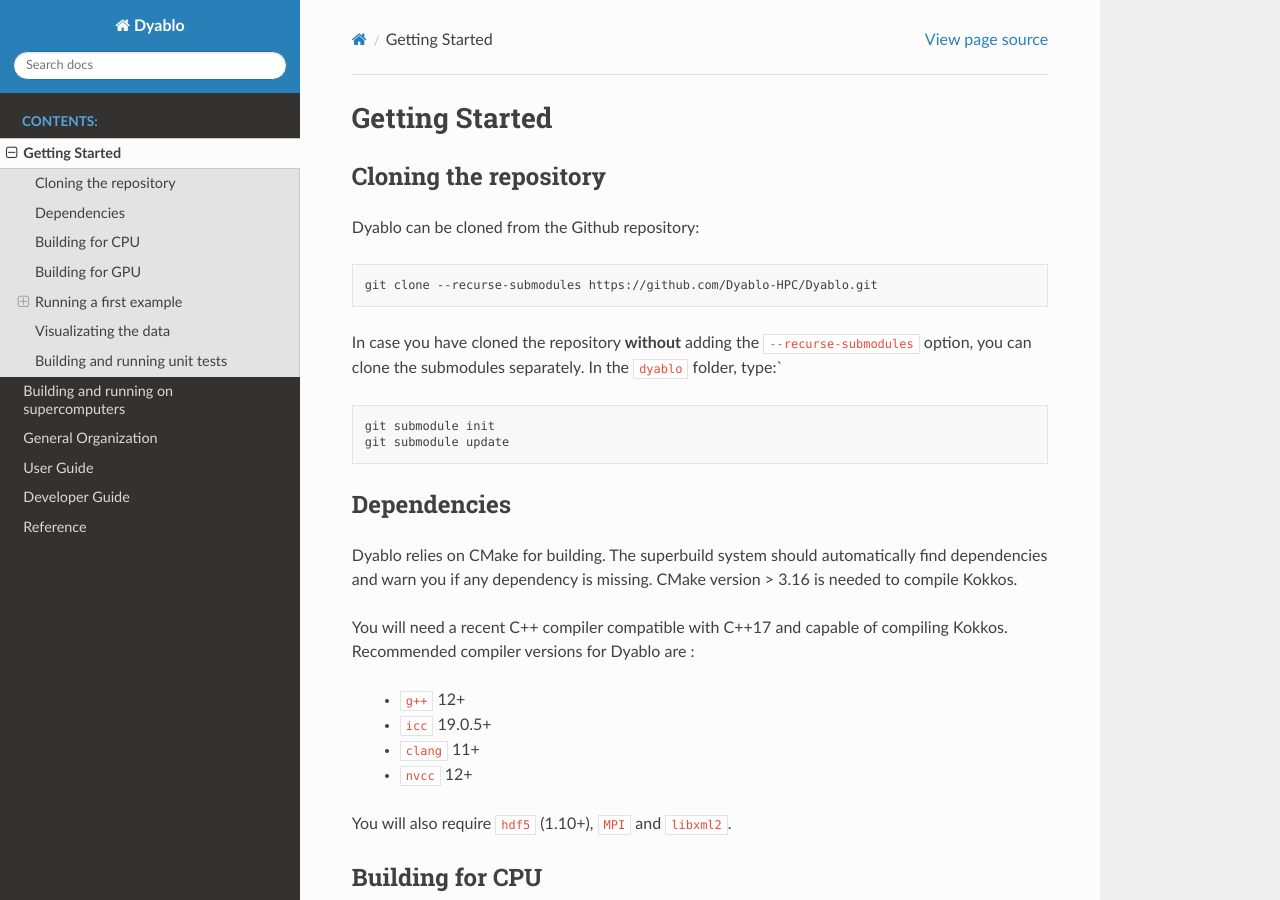
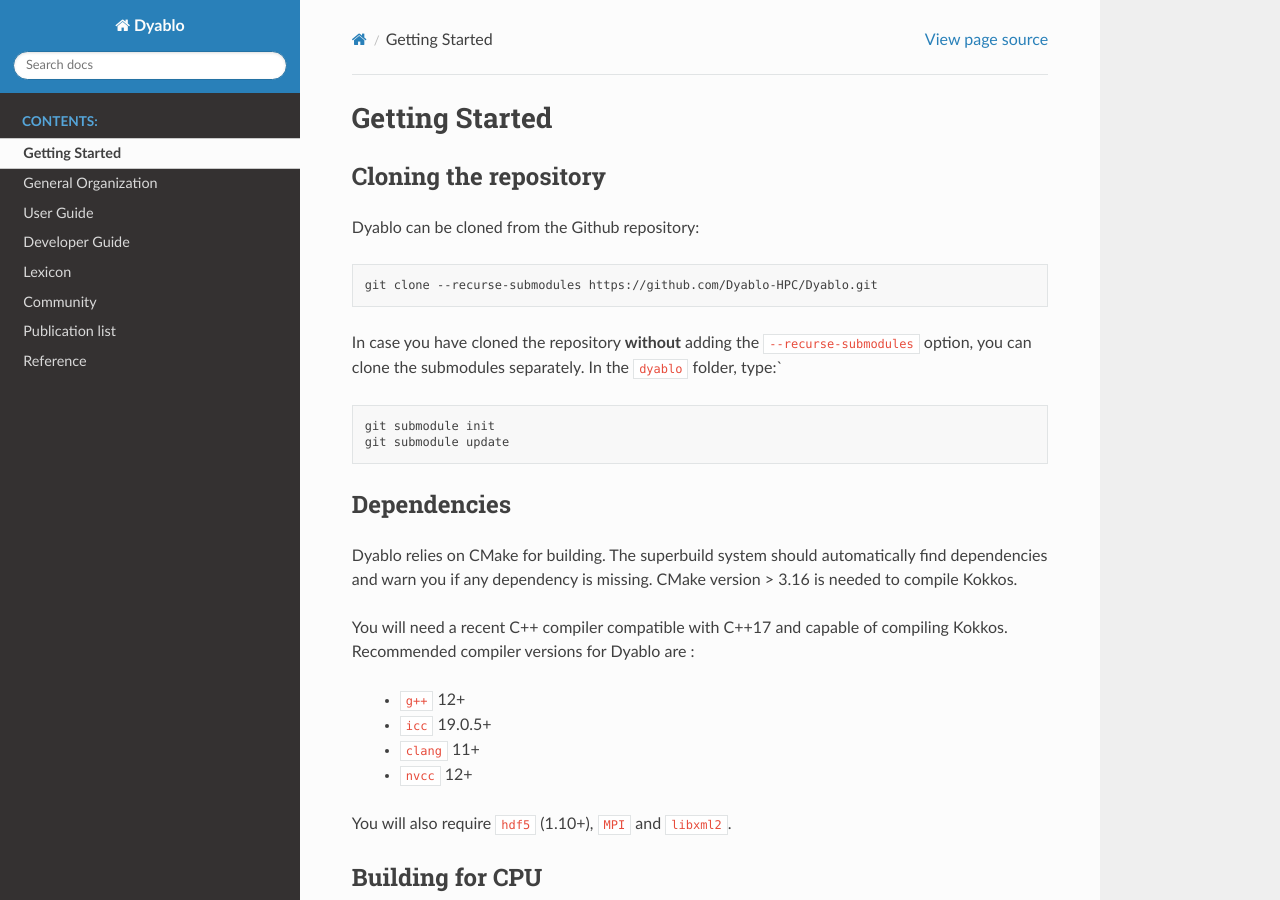
Before and after one commit to Dyablo-HPC/dyablo-docs, a Sphinx documentation site: the page built from source/getting_started.rst, in a window 1280 px wide and 900 px high. Built offline with Sphinx 7.4.7 and the Read the Docs theme 3.1.0, drawn with Linux system fonts in a browser that asks for light colours; formulas are drawn with MathJax 3.

Commit message:
Added lexicon, publications, and community pages.

```diff
--- a/source/index.rst
+++ b/source/index.rst
@@ -30,12 +30,14 @@
 --------
 
 .. toctree::
-   :maxdepth: 2
+   :titlesonly:
    :caption: Contents:
 
    getting_started
-   supercomputer_information
    general_organization
    user_guide
    developer_guide
+   lexicon
+   community
+   publication_list
    reference
```
Also changed, not shown: source/community.rst (added, +28 -0 lines), source/lexicon.rst (added, +57 -0 lines), source/publication_list.rst (added, +37 -0 lines), source/userguide/supercomputer_information.rst (renamed from source/supercomputer_information.rst).
